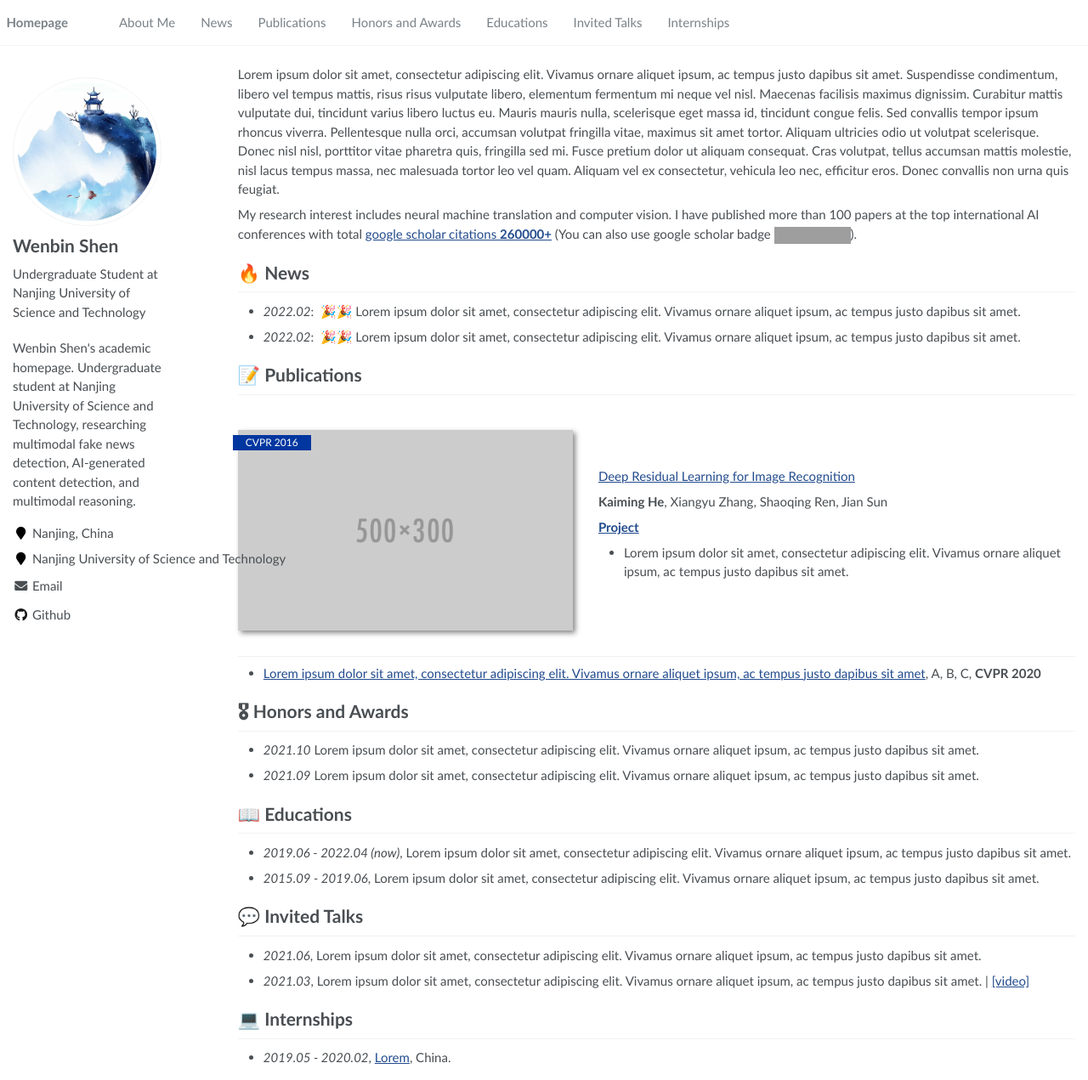
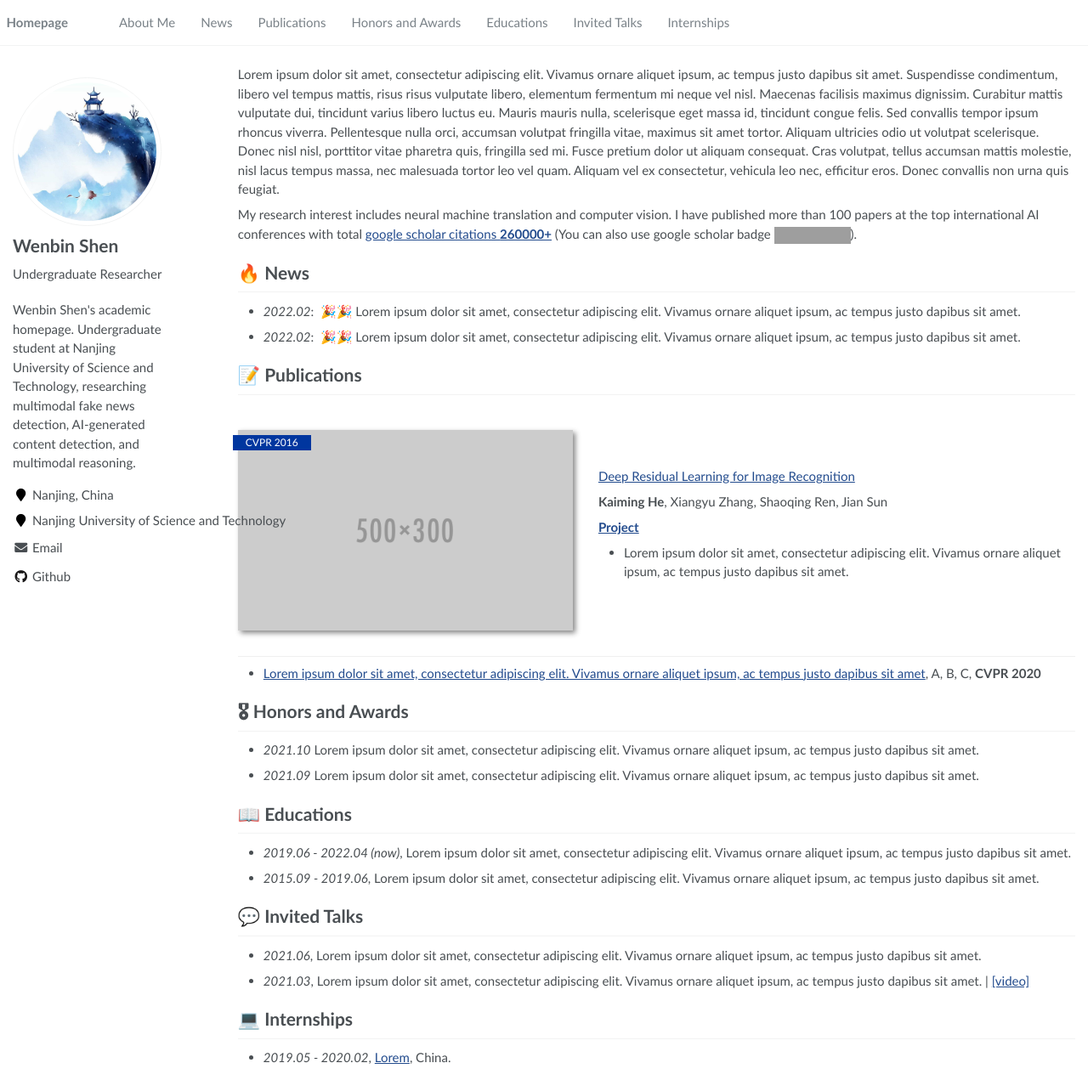
Before and after one commit to Swuming/shenwenbin.github.io, a Jekyll site: the page built from _pages/about.md, in a window 1280 px wide and 1271 px high. Shown: the whole window at 85% size. Built offline with Jekyll 4.4.1, drawn with Linux system fonts in a browser that asks for light colours; grey boxes are pictures that could not be loaded.

Commit message:
Update _config.yml

```diff
--- a/_config.yml
+++ b/_config.yml
@@ -23,10 +23,11 @@ baidu_site_verification  :  # get baidu_site_verification from https://ziyuan.ba
 
 
 # Site Author
+
 author:
   name             : "Wenbin Shen"
   avatar           : "images/profile.png"
-  bio              : "Undergraduate Student at Nanjing University of Science and Technology"
+  bio              : "Undergraduate Researcher"
   location         : "Nanjing, China"
   employer         : "Nanjing University of Science and Technology"
   email            : "shenwenbin@njust.edu.cn"
```
